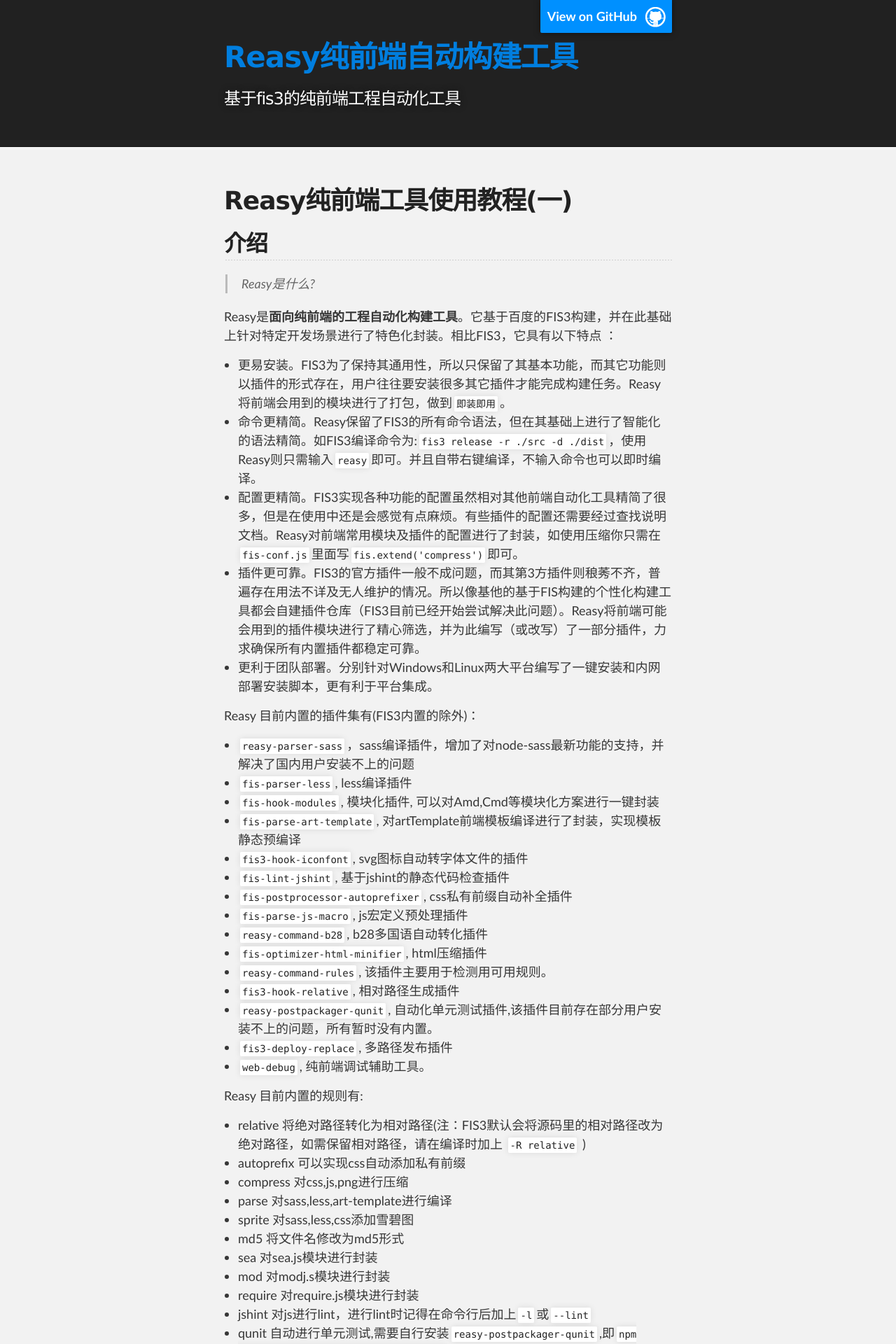
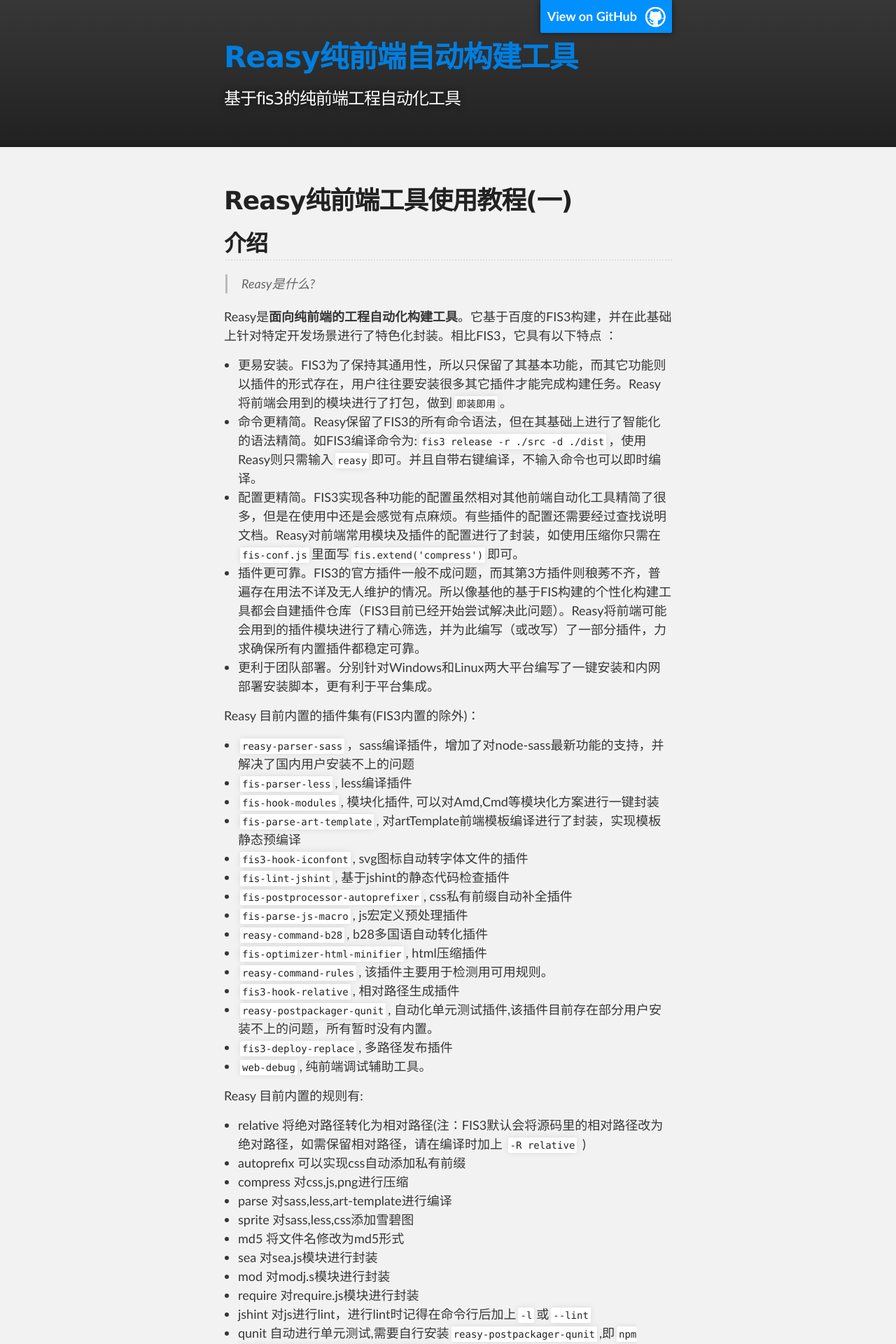
Before and after one commit to wEasyTeam/reasy, a Jekyll site: the page built from _posts/2015-9-10-reasy.md, in a window 1280 px wide. Shown: the top 1920 px of the page at 70% size. Built offline with Jekyll 4.4.1, drawn with Linux system fonts in a browser that asks for light colours; Markdown is read by kramdown in place of the engine named in the settings.

```diff
--- a/themes/slate/stylesheets/stylesheet.css
+++ b/themes/slate/stylesheets/stylesheet.css
@@ -68,6 +68,17 @@
   text-decoration: none;
   color: #007edf;
   text-shadow: none;
+
+  transition: color 0.5s ease;
+  transition: text-shadow 0.5s ease;
+  -webkit-transition: color 0.5s ease;
+  -webkit-transition: text-shadow 0.5s ease;
+  -moz-transition: color 0.5s ease;
+  -moz-transition: text-shadow 0.5s ease;
+  -o-transition: color 0.5s ease;
+  -o-transition: text-shadow 0.5s ease;
+  -ms-transition: color 0.5s ease;
+  -ms-transition: text-shadow 0.5s ease;
 }
 
 a:hover, a:focus {text-decoration: underline;}
@@ -248,6 +259,11 @@
 
 #header_wrap {
   background: #212121;
+  background: -moz-linear-gradient(top, #373737, #212121);
+  background: -webkit-linear-gradient(top, #373737, #212121);
+  background: -ms-linear-gradient(top, #373737, #212121);
+  background: -o-linear-gradient(top, #373737, #212121);
+  background: linear-gradient(top, #373737, #212121);
 }
 
 #header_wrap .inner {
```
